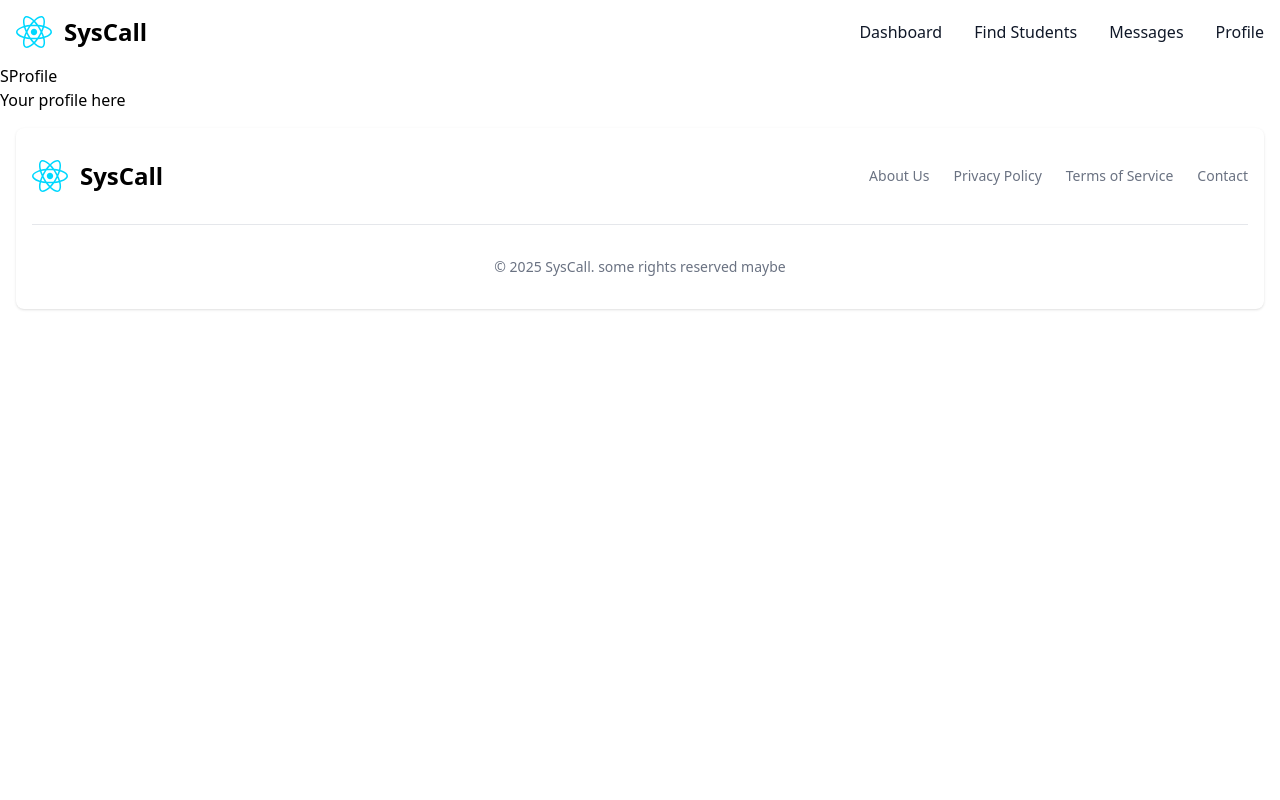
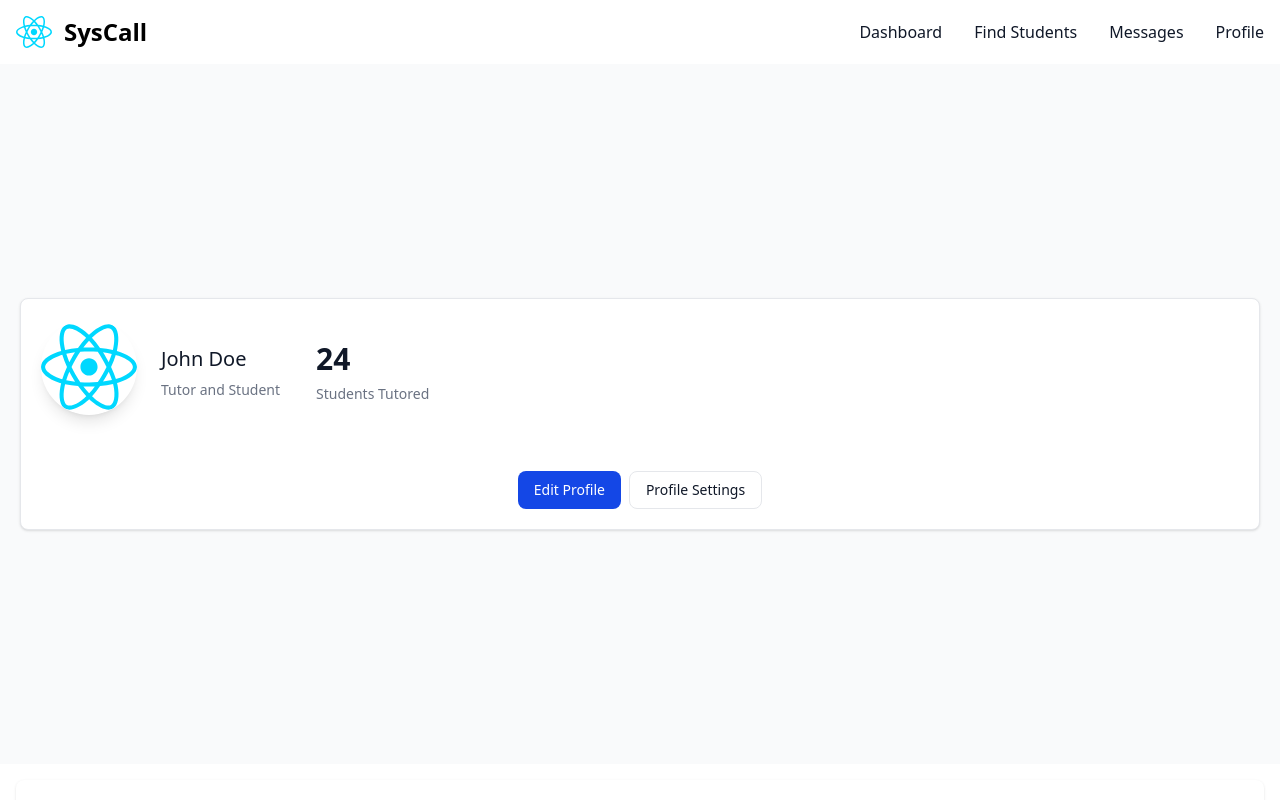
Before and after one commit to prmntr/yrhacks2025syscall, a React (Vite) app: page /profile in a window 1280 px wide. Shown: the top 800 px of the page. Built offline with nearby package versions, Linux system fonts and the light colour scheme.

Commit message:
feat: began profile page

```diff
--- a/src/pages/Profile.tsx
+++ b/src/pages/Profile.tsx
@@ -1,8 +1,39 @@
 function Profile() {
   return (
-    <div>
-      <h1>SProfile</h1>
-      <p>Your profile here</p>
+    <div className="flex items-center justify-center min-h-[calc(100vh-100px)] bg-gray-50">
+      <div className="w-full mx-5 my-5 bg-white border border-gray-200 rounded-lg shadow-sm dark:bg-gray-800 dark:border-gray-700">
+        <div className="flex flex-row items-center px-5 py-5 lg:py-\5">
+          {/* Profile Image */}
+          <img
+            className="w-24 h-24 mb-3 rounded-full shadow-lg"
+            src="src\assets\react.svg"
+            alt="Profile Image"
+          />
+          {/* Name and Description */}
+          <div className="ml-6">
+            <h5 className="mb-1 text-xl font-medium text-gray-900 dark:text-white">John Doe</h5>
+            <span className="text-sm text-gray-500 dark:text-gray-400">Tutor and Student</span>
+          </div>
+          <div className="mx-9">
+            <h6 className="mb-1 text-3xl font-bold text-gray-900 dark:text-white">24</h6>
+            <span className="text-sm text-gray-500 dark:text-gray-400">Students Tutored</span>
+          </div>
+        </div>
+        <div className="flex justify-center  md:mt-6 mb-5 mt-5">
+          <a
+            href="#"
+            className="inline-flex items-center px-4 py-2 text-sm font-medium text-center text-white bg-blue-700 rounded-lg hover:bg-blue-800 focus:ring-4 focus:outline-none focus:ring-blue-300 dark:bg-blue-600 dark:hover:bg-blue-700 dark:focus:ring-blue-800"
+          >
+            Edit Profile
+          </a>
+          <a
+            href="#"
+            className="py-2 px-4 ms-2 text-sm font-medium text-gray-900 focus:outline-none bg-white rounded-lg border border-gray-200 hover:bg-gray-100 hover:text-blue-700 focus:z-10 focus:ring-4 focus:ring-gray-100 dark:focus:ring-gray-700 dark:bg-gray-800 dark:text-gray-400 dark:border-gray-600 dark:hover:text-white dark:hover:bg-gray-700"
+          >
+            Profile Settings
+          </a>
+        </div>
+      </div>
     </div>
   );
 }
```
